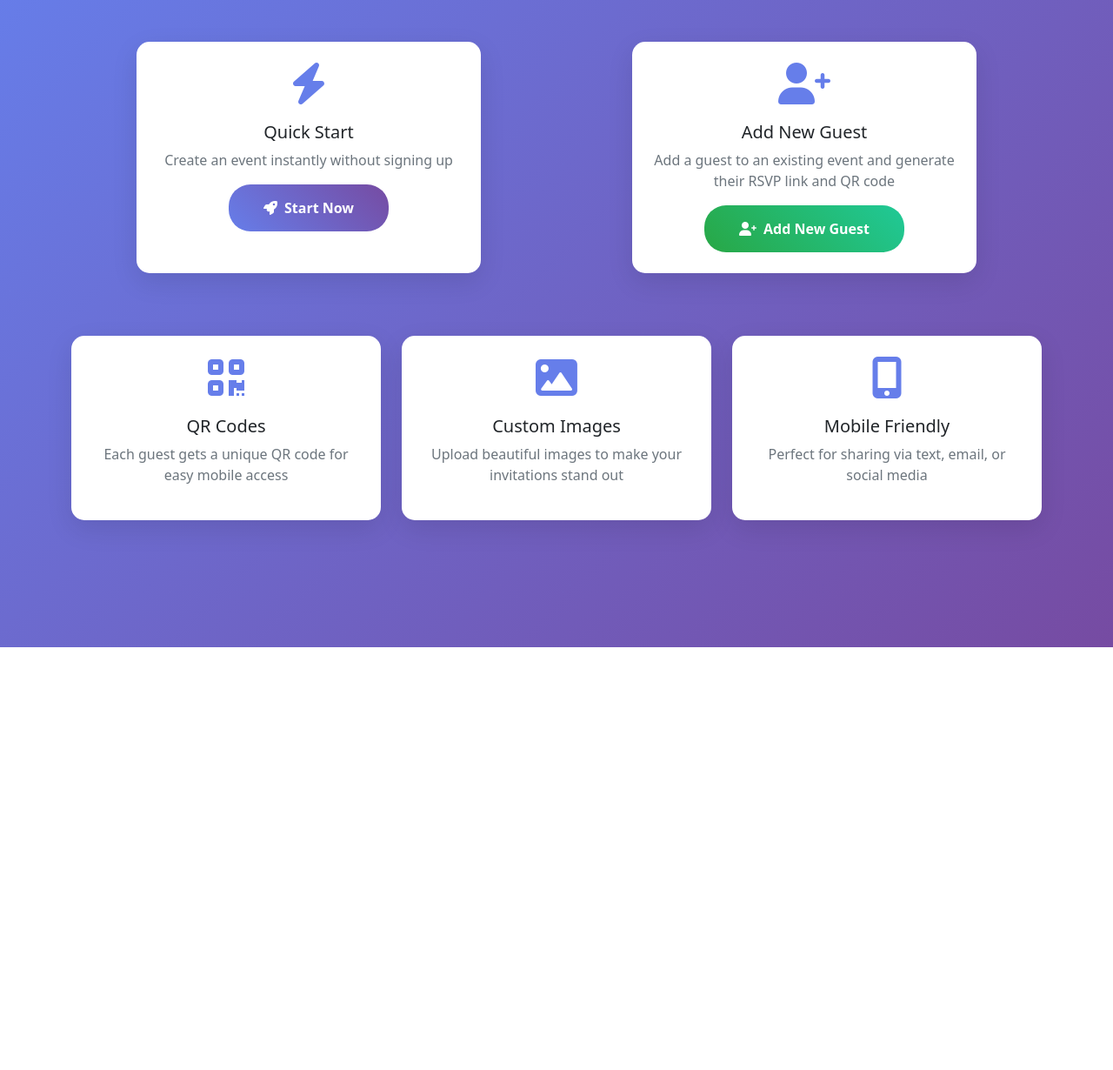
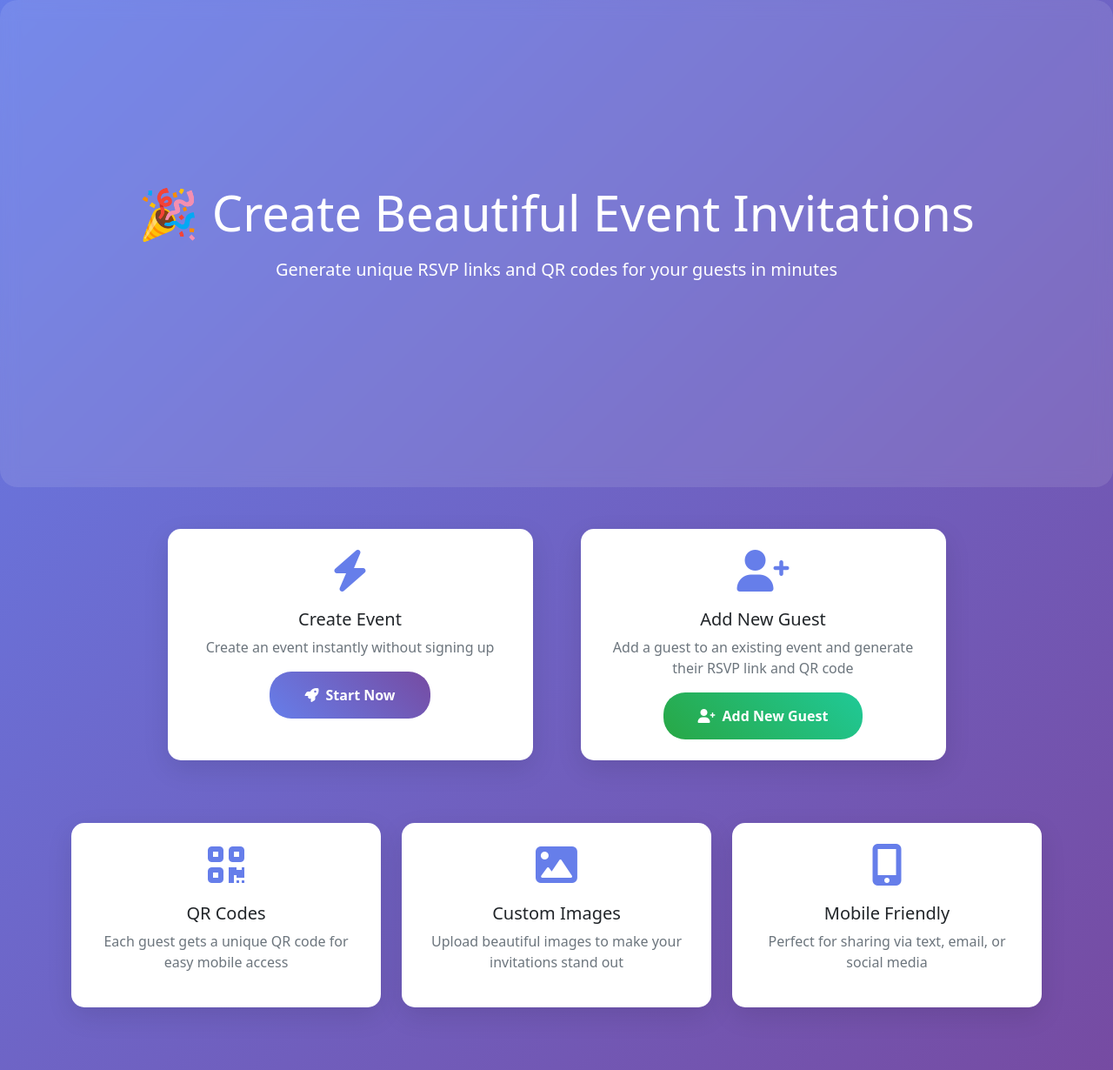
Before and after one commit to Ricki100/Invitation, a PHP site: page / in a window 1280 px wide. Shown: the part 56-1286 px from the top of the page at 87% size. Before the commit the page ends 800 px from the top, so only its background shows below. Run offline with PHP 8.4, Linux system fonts and the light colour scheme.

Commit message:
Update index.php

```diff
--- a/index.php
+++ b/index.php
@@ -270,13 +270,18 @@ if ($_SERVER['REQUEST_METHOD'] === 'POST') {
         </div>
     </nav>
 
-    <div class="container py-5">
-        <div class="row justify-content-center mb-5">
-            <div class="col-md-6 mb-4">
+    <!-- Hero Section -->
+    <div class="hero-section text-center mb-5">
+        <h1 class="display-4 mb-3">🎉 Create Beautiful Event Invitations</h1>
+        <p class="lead mb-4">Generate unique RSVP links and QR codes for your guests in minutes</p>
+    </div>
+    <div class="container mb-5">
+        <div class="row justify-content-center">
+            <div class="col-md-5 mb-4">
                 <div class="card h-100">
                     <div class="card-body text-center p-4">
                         <i class="fas fa-bolt feature-icon"></i>
-                        <h5>Quick Start</h5>
+                        <h5>Create Event</h5>
                         <p class="text-muted">Create an event instantly without signing up</p>
                         <button class="btn btn-primary" onclick="showQuickStart()">
                             <i class="fas fa-rocket me-2"></i>Start Now
@@ -284,7 +289,7 @@ if ($_SERVER['REQUEST_METHOD'] === 'POST') {
                     </div>
                 </div>
             </div>
-            <div class="col-md-6 mb-4">
+            <div class="col-md-5 mb-4">
                 <div class="card h-100">
                     <div class="card-body text-center p-4">
                         <i class="fas fa-user-plus feature-icon"></i>
@@ -341,8 +346,6 @@ if ($_SERVER['REQUEST_METHOD'] === 'POST') {
                 </div>
             </div>
         </div>
-        <!-- Remove old hero section and duplicate cards below -->
-
     <!-- Quick Start Form (Hidden by default) -->
     <div id="quickStartForm" style="display: none;">
         <div class="card">
```
